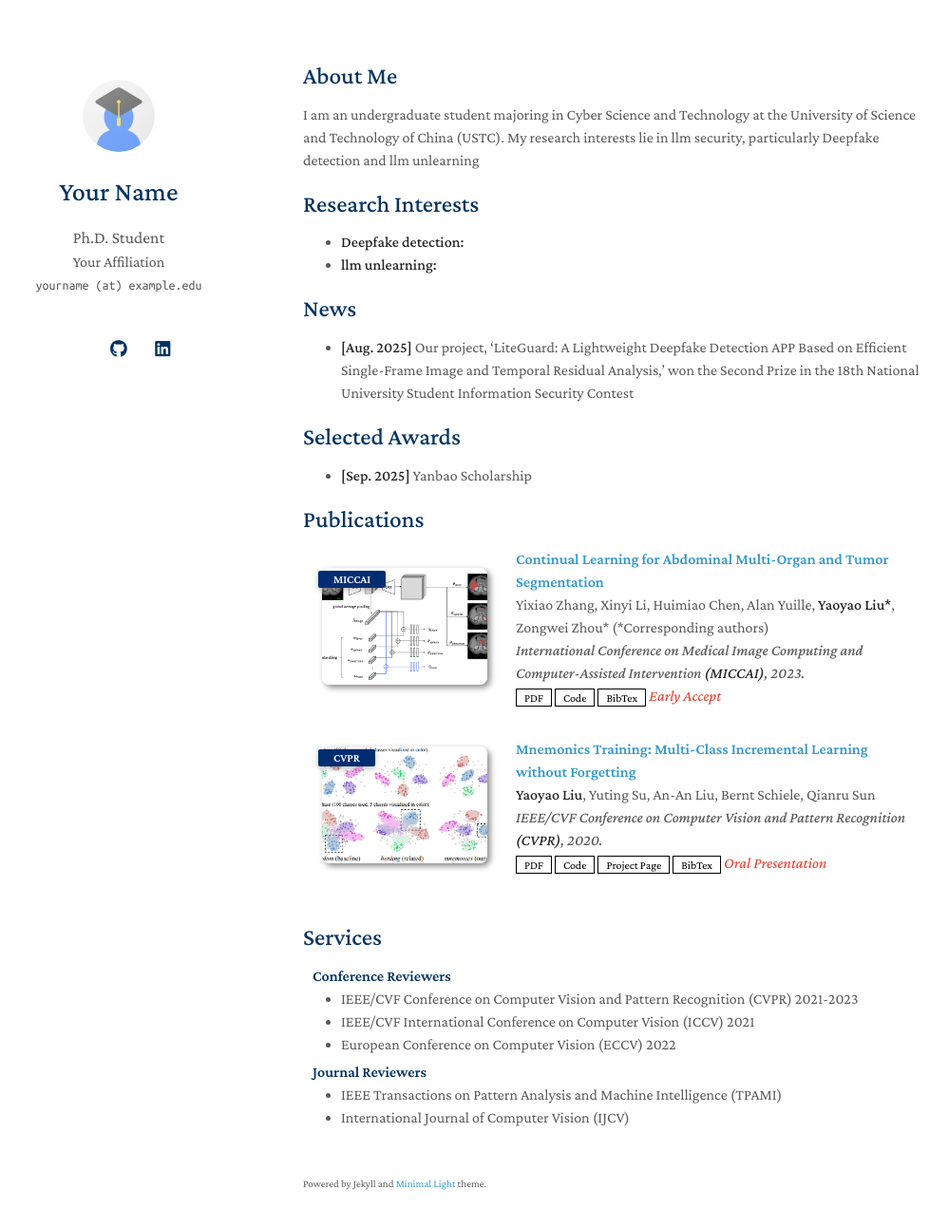
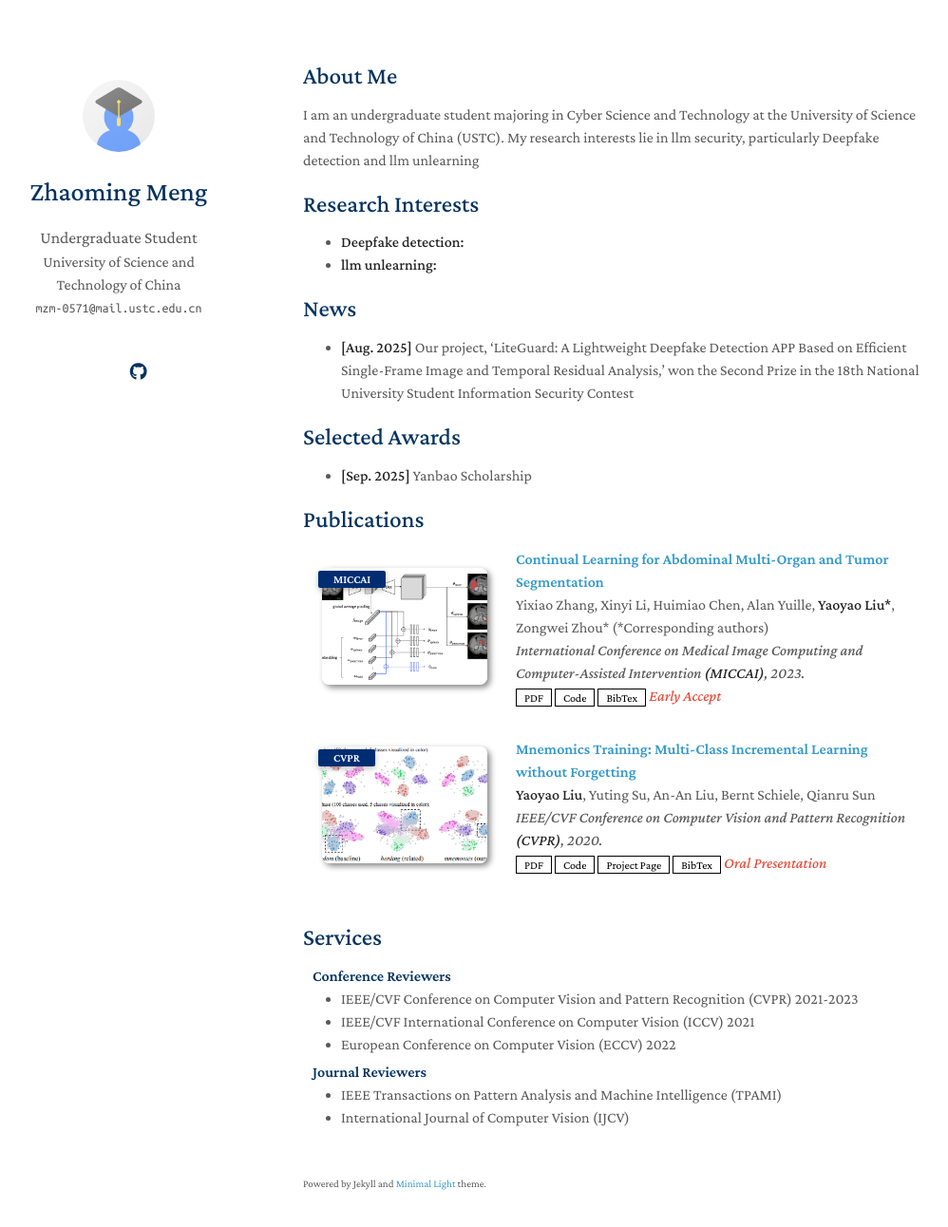
Before and after one commit to Troymzm/Troymzm.github.io, a Jekyll site: the page built from index.md, in a window 1280 px wide and 1327 px high. Shown: the top 1292 px of the window at 95% size, without its empty margins (151-1149 px from the left). Built offline with Jekyll 4.4.1, drawn with Linux system fonts in a browser that asks for light colours; a style sheet for code colours, icons or effects is not loaded; our own code applies the rules of GitHub Pages for plain Markdown files.

Commit message:
Update personal information in _config.yml

```diff
--- a/_config.yml
+++ b/_config.yml
@@ -1,22 +1,22 @@
 # Basic Information
-title: Your Name
-position: Ph.D. Student
-affiliation: Your Affiliation
-email: yourname (at) example.edu
+title: Zhaoming Meng
+position: Undergraduate Student
+affiliation: University of Science and Technology of China
+email: mzm-0571@mail.ustc.edu.cn
 
 # Search Engine Optimization (SEO)
 # The following information is used to improve the website traffic from search engines, e.g., Google.
-keywords: minimal light
-description: The Minimal Light is a simple and elegant jekyll theme for academic personal homepage.
+keywords: deepfake detection, llm unlearning
+description: A personal website
 canonical: https://minimal-light-theme.yliu.me/
 
 # Links
 # If you don't need one of them, you may delete the corresponding line.
-google_scholar: https://scholar.google.com/
+# google_scholar: https://scholar.google.com/
 cv_link: assets/files/curriculum_vitae.pdf
-github_link: https://github.com/
-linkedin: https://www.linkedin.com/
-twitter: https://twitter.com/
+github_link: https://github.com/Troymzm/
+# linkedin: https://www.linkedin.com/
+# twitter: https://twitter.com/
 
 # Images (e.g., your profile picture and your website's favicon)
 # "favicon" and "favicon_dark" are used for the light and dark modes, respectively.
```
